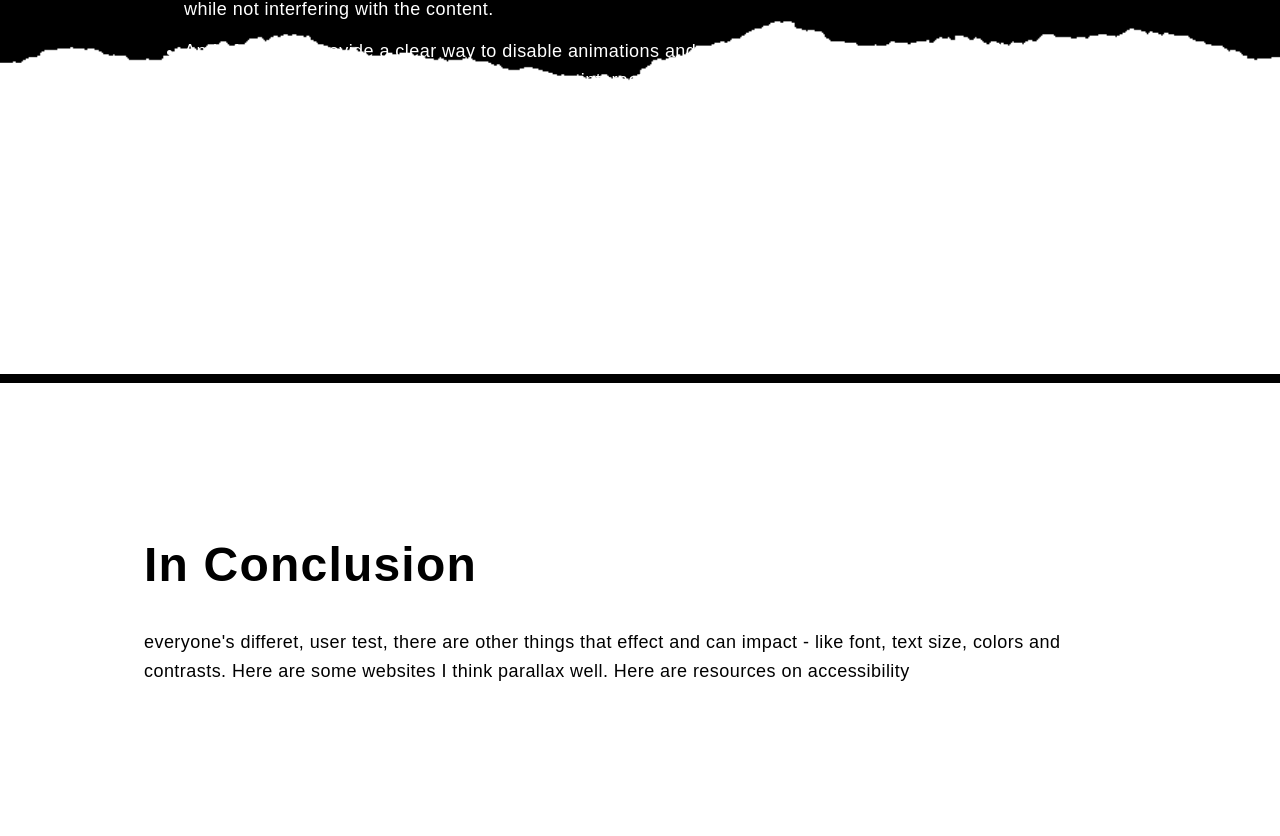
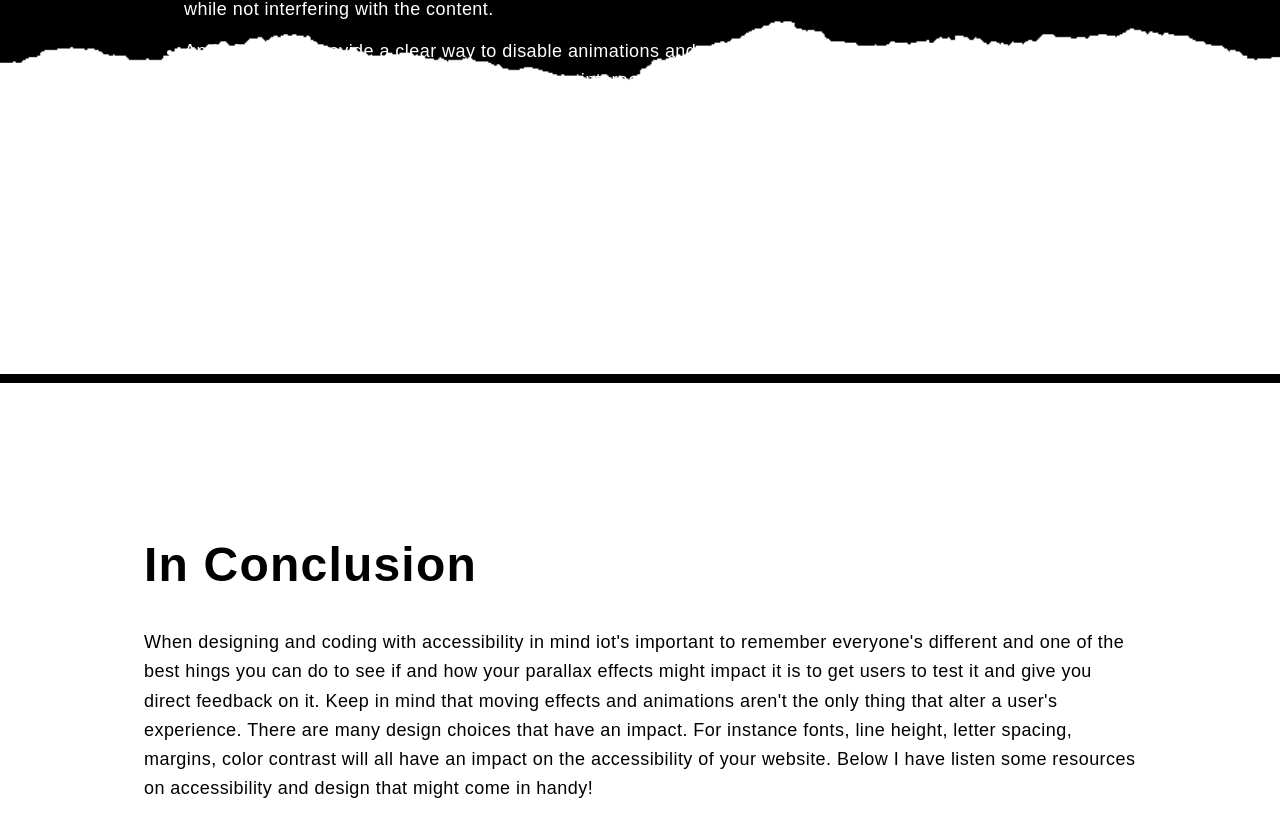
Before and after one commit to ElSmith7/accessibility-with-parallax, a React (Create React App) app: page / in a window 1280 px wide. Shown: the part 2806-3642 px from the top of the page. Built offline with nearby package versions, Linux system fonts and the light colour scheme.

Commit message:
added more content
added more to conclusion

```diff
--- a/src/components/content.tsx
+++ b/src/components/content.tsx
@@ -127,10 +127,16 @@ const Content = () => {
           </h1>
           <br />
           <p className="text-lg tracking-wide leading-relaxed">
-            everyone's differet, user test, there are other things that effect
-            and can impact - like font, text size, colors and contrasts. Here
-            are some websites I think parallax well. Here are resources on
-            accessibility
+            When designing and coding with accessibility in mind iot's important
+            to remember everyone's different and one of the best hings you can
+            do to see if and how your parallax effects might impact it is to get
+            users to test it and give you direct feedback on it. Keep in mind
+            that moving effects and animations aren't the only thing that alter
+            a user's experience. There are many design choices that have an
+            impact. For instance fonts, line height, letter spacing, margins,
+            color contrast will all have an impact on the accessibility of your
+            website. Below I have listen some resources on accessibility and
+            design that might come in handy!
           </p>
         </div>
       </div>
```
